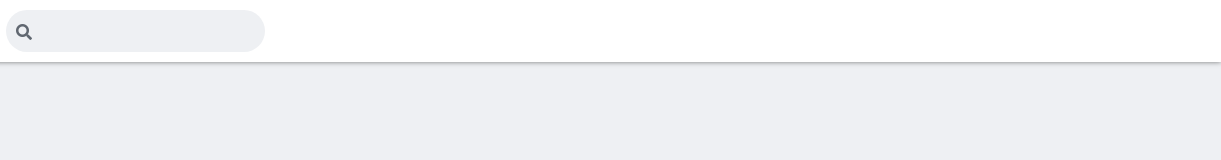
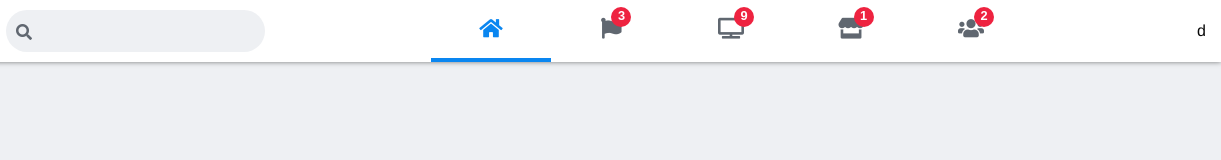
Before and after one commit to Postem1/CP_Projec, a plain HTML site: page FrontEndDeveloper/facebook-clone/index.html in a window 1280 px wide. Shown: the full height of the page, 59-1280 px from the left. Drawn offline with Linux system fonts and the light colour scheme.

Commit message:
header2 completed

```diff
--- a/FrontEndDeveloper/facebook-clone/css/styles.css
+++ b/FrontEndDeveloper/facebook-clone/css/styles.css
@@ -1,5 +1,9 @@
 * {
   box-sizing: border-box;
+}
+
+*:focus {
+  outline: none;
 }
 
 :root {
@@ -69,3 +73,55 @@ header {
   font-weight: 300;
   border: none;
 }
+
+.header__menu-tabs{
+  display: flex;
+  max-width: 600px;
+  width: 100%;
+  flex: none;
+}
+
+.header__menu-tab{
+  display: flex;
+  justify-content: center;
+  align-items: center;
+  width: 600px;
+  height: 62px;
+  border-bottom: 4px solid var(--fb-whitebg);
+  color: var(--light-color-text);
+  cursor: pointer;
+  font-size: 1.3rem;
+}
+
+.header__menu-tab--active, .header__menu-tab:hover{
+  border-bottom: 4px solid var(--fb-blue);
+}
+
+.header__menu-tab:hover .fas, .header__menu-tab:hover .fab {
+  color: var(--fb-blue);
+}
+
+.header__menu-tab--active .fas, .header__menu-tab--active .fab {
+  color: var(--fb-blue);
+}
+
+.header__menu-tab .fas, .header__menu-tab .fab {
+  position: relative;
+}
+
+.header__notification-bubble {
+  font-family: Arial, Helvetica, sans-serif;
+  background: var(--fb-red);
+  color: white;
+  width: 20px;
+  height: 20px;
+  font-size: 0.8rem;
+  display: flex;
+  justify-content: center;
+  align-items: center;
+  border-radius: 50%;
+  position: absolute;
+  top: -12px;
+  right: -10px;
+  font-weight: 700;
+}
--- a/FrontEndDeveloper/facebook-clone/index.html
+++ b/FrontEndDeveloper/facebook-clone/index.html
@@ -22,6 +22,42 @@
                     <input type="text">
                 </div>
             </div>
+            <div class="header__menu-tabs">
+                <div class="header__menu-tab header__menu-tab--active">
+                    <i class="fas fa-home"></i>
+                </div>
+                <div class="header__menu-tab">
+                    <i class="fas fa-flag">
+                        <div class="header__notification-bubble">
+                            3
+                        </div>
+                    </i>
+                </div>
+                <div class="header__menu-tab">
+                    <i class="fas fa-tv">
+                        <div class="header__notification-bubble">
+                            9
+                        </div>
+                    </i>
+                </div>
+                <div class="header__menu-tab">
+                    <i class="fas fa-store">
+                        <div class="header__notification-bubble">
+                            1
+                        </div>
+                    </i>
+                </div>
+                <div class="header__menu-tab">
+                    <i class="fas fa-users">
+                        <div class="header__notification-bubble">
+                            2
+                        </div>
+                    </i>
+                </div>
+            </div>
+            <div class="header__account">
+                d
+            </div>
         </header>
     </body>
 
```
